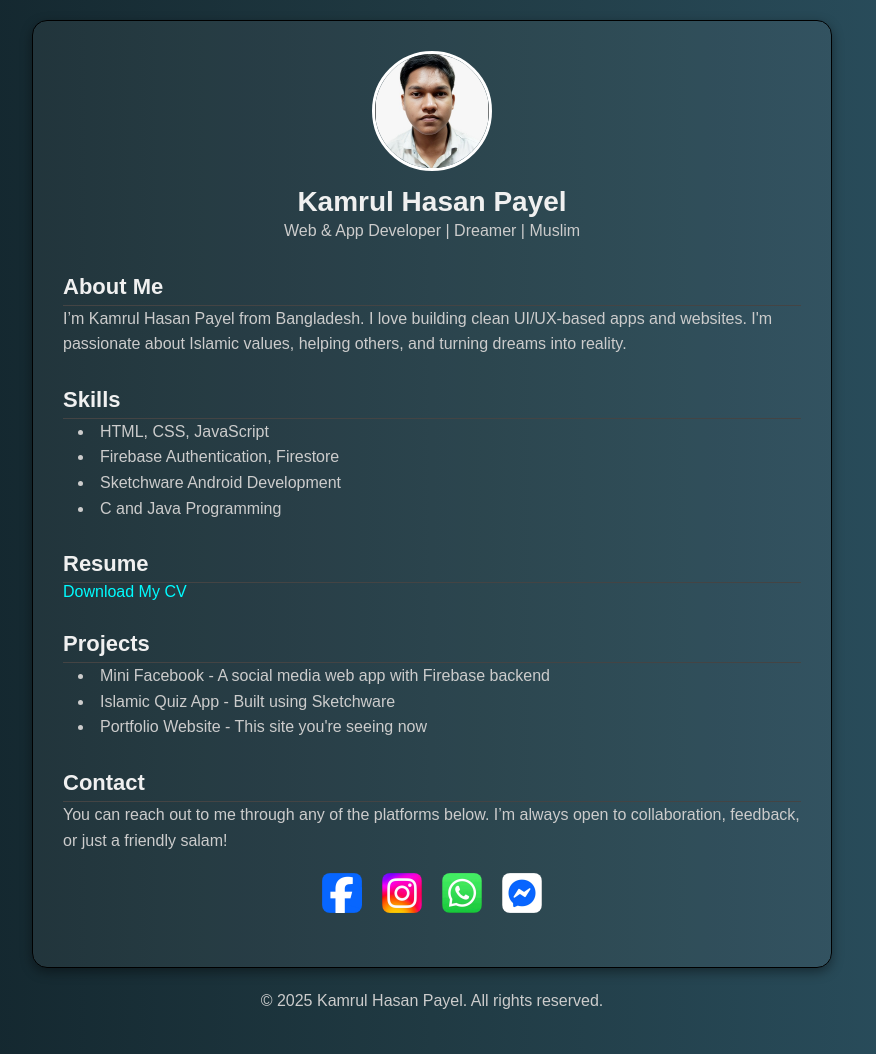
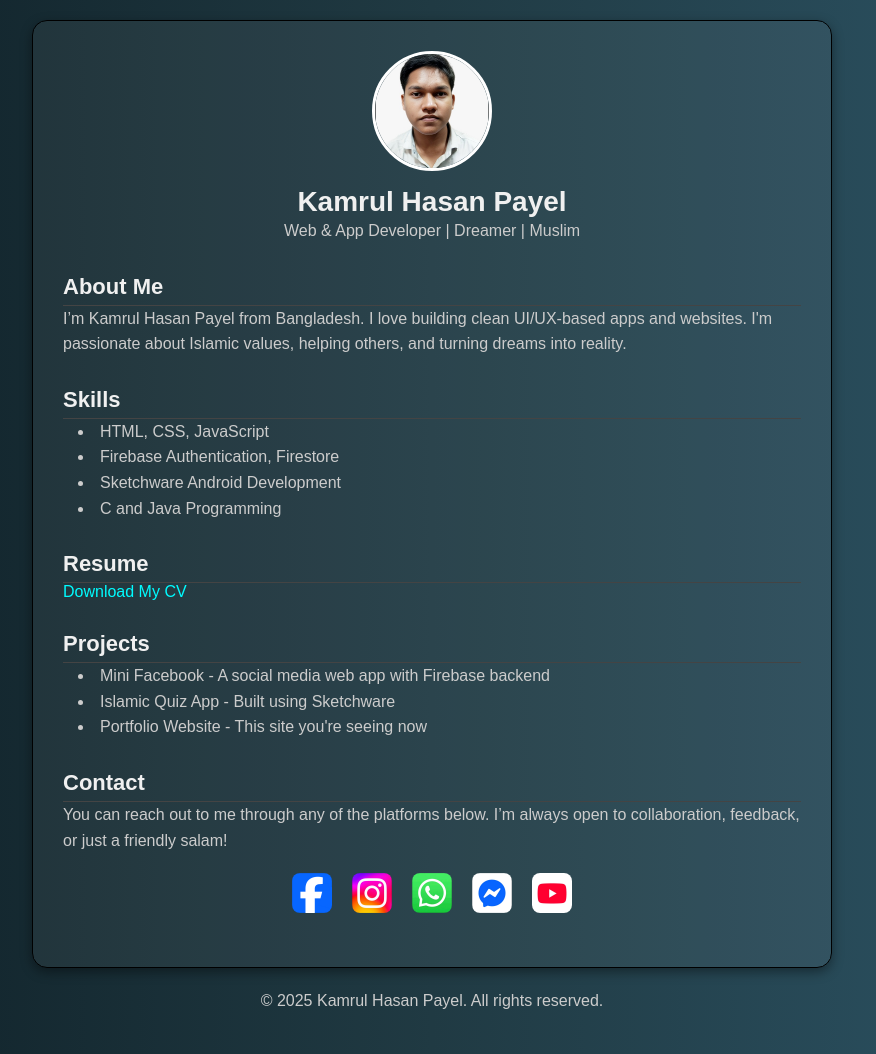
Before and after one commit to kamrul-1/kamrul-1.github.io, a plain HTML site: page index.html in a window 1280 px wide. Shown: the whole page, without its empty margins (208-1084 px from the left). Drawn offline with Linux system fonts and the light colour scheme.

Commit message:
Update index.html

```diff
--- a/index.html
+++ b/index.html
@@ -67,6 +67,7 @@ ul { list-style: inside disc; margin-left: 15px; }
   <a href="https://www.instagram.com/kamrulhasanpayel?igsh=bjZ3djdzNDlmbnd4" target="_blank"><img src="Instagram.png" alt="Instagram"></a>
   <a href="https://wa.me/8801858500810" target="_blank"><img src="WhatsApp.png" alt="WhatsApp"></a>
   <a href="https://m.me/payel01" target="_blank"><img src="msngr.png" alt="Messenger"></a>
+    <a href="https://youtube.com/@kamrulhasanpayel"><img src="yt.png" alt=""></a>
 </div>
 </div>  <footer>
   <p>&copy; 2025 Kamrul Hasan Payel. All rights reserved.</p>
```
